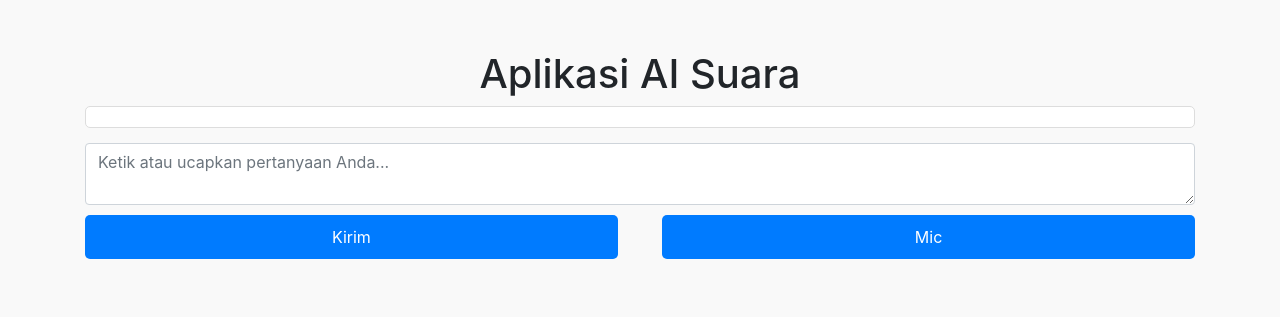
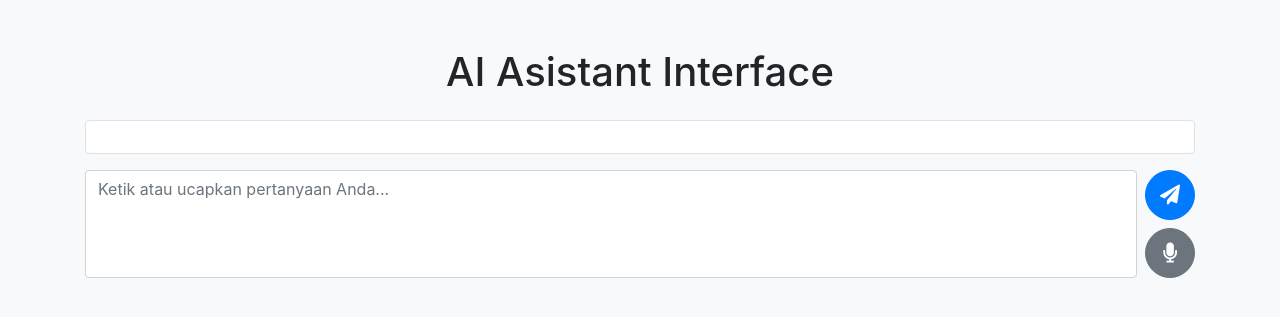
Before and after one commit to sukmaajidigital/AiPythonWeb, a Flask app: page / in a window 1280 px wide. Shown: the top 317 px of the page. Run offline with Flask 3, Linux system fonts and the light colour scheme; some libraries are stand-ins or nearby versions.

Commit message:
update view

```diff
--- a/app.py
+++ b/app.py
@@ -49,7 +49,7 @@ def process_query(query):
 def text_to_speech(text, language="id"):
     try:
         tts = gTTS(text=text, lang=language, slow=False)
-        output_path = f"static/audio_response/response_{datetime.now().strftime('%Y%m%d%H%M%S')}.mp3"
+        output_path = f"static/response_{datetime.now().strftime('%Y%m%d%H%M%S')}.mp3"
         tts.save(output_path)
         return output_path
     except Exception as e:
@@ -84,8 +84,8 @@ def save_response_to_file(response):
 # Speak
 def speak(text):
     tts = gTTS(text=text, lang="id", slow=False)
-    tts.save("static/audio_response/response.mp3")
-    os.system("start static/audio_response/response.mp3")
+    tts.save("static/response.mp3")
+    os.system("start static/response.mp3")
 
 @app.route("/")
 def index():
@@ -96,7 +96,7 @@ def speech_to_text():
     if "audio" not in request.files:
         return jsonify({"error": "Tidak ada file audio yang dikirim."}), 400
     audio_file = request.files["audio"]
-    file_path = f"static/audio/{audio_file.filename}"
+    file_path = f"uploads/{audio_file.filename}"
     audio_file.save(file_path)
 
     # Recognize speech
@@ -132,7 +132,7 @@ def tts():
 
 @app.route("/get-audio/<filename>", methods=["GET"])
 def get_audio(filename):
-    return send_file(f"static/audio_response/{filename}", mimetype="audio/mp3")
+    return send_file(f"static/{filename}", mimetype="audio/mp3")
 
 @app.route("/open-application", methods=["POST"])
 def open_app():
--- a/templates/index.html
+++ b/templates/index.html
@@ -3,194 +3,58 @@
   <head>
     <meta charset="UTF-8" />
     <meta name="viewport" content="width=device-width, initial-scale=1.0" />
-    <title>Aplikasi AI Suara</title>
+    <title>Aplikasi Ai Suara</title>
     <link
       href="https://stackpath.bootstrapcdn.com/bootstrap/4.5.2/css/bootstrap.min.css"
       rel="stylesheet"
     />
-    <style>
-      body {
-        background-color: #f9f9f9;
-      }
+    <link
+      href="https://cdnjs.cloudflare.com/ajax/libs/font-awesome/5.15.4/css/all.min.css"
+      rel="stylesheet"
+    />
+  </head>
+  <body class="bg-light">
+    <div class="container mt-5">
+      <h1 class="text-center mb-4">AI Asistant Interface</h1>
+      <div
+        class="chat-container bg-white p-3 border rounded mb-3"
+        id="chatContainer"
+        style="max-height: 300px; overflow-y: auto"
+      ></div>
 
-      .container {
-        margin-top: 50px;
-      }
-
-      .chat-container {
-        max-height: 300px;
-        overflow-y: auto;
-        border: 1px solid #ddd;
-        border-radius: 5px;
-        margin-bottom: 15px;
-        padding: 10px;
-        background-color: #fff;
-      }
-
-      .chat-message {
-        margin: 5px 0;
-      }
-
-      .user-message {
-        text-align: right;
-      }
-
-      .bot-message {
-        text-align: left;
-      }
-
-      textarea {
-        width: 100%;
-        margin: 10px 0;
-      }
-
-      audio {
-        width: 100%;
-        margin: 10px 0;
-      }
-
-      .buttons {
-        display: flex;
-        justify-content: space-between;
-        margin-top: 10px;
-      }
-
-      .buttons button {
-        width: 48%;
-        padding: 10px;
-        border: none;
-        border-radius: 5px;
-        background-color: #007bff;
-        color: white;
-        font-size: 16px;
-        cursor: pointer;
-      }
-
-      .buttons button:hover {
-        background-color: #0056b3;
-      }
-    </style>
-  </head>
-  <body>
-    <div class="container">
-      <h1 class="text-center">Aplikasi AI Suara</h1>
-      <div class="chat-container" id="chatContainer"></div>
+      <!-- Input field with buttons -->
+      <div class="d-flex">
         <textarea
           id="queryInput"
           class="form-control"
           placeholder="Ketik atau ucapkan pertanyaan Anda..."
+          rows="1"
+          style="resize: none"
         ></textarea>
-      <div class="buttons">
-        <button id="sendQuery" class="btn btn-primary">Kirim</button>
-        <button id="startVoice" class="btn btn-secondary">
-          <i class="fas fa-microphone"></i> Mic
+        <div class="d-flex flex-column ml-2">
+          <button
+            id="sendQuery"
+            class="btn btn-primary rounded-circle mb-2"
+            style="width: 50px; height: 50px; font-size: 20px"
+          >
+            <i class="fas fa-paper-plane"></i>
+          </button>
+          <button
+            id="startVoice"
+            class="btn btn-secondary rounded-circle"
+            style="width: 50px; height: 50px; font-size: 20px"
+          >
+            <i class="fas fa-microphone"></i>
           </button>
         </div>
+      </div>
+
       <audio id="responseAudio" controls hidden></audio>
     </div>
+
     <script src="https://code.jquery.com/jquery-3.5.1.slim.min.js"></script>
     <script src="https://cdn.jsdelivr.net/npm/@popperjs/core@2.5.4/dist/umd/popper.min.js"></script>
     <script src="https://stackpath.bootstrapcdn.com/bootstrap/4.5.2/js/bootstrap.min.js"></script>
-    <script>
-      const chatContainer = document.getElementById("chatContainer");
-      const queryInput = document.getElementById("queryInput");
-      const responseAudio = document.getElementById("responseAudio");
-
-      const appendMessage = (message, type) => {
-        const div = document.createElement("div");
-        div.className = `chat-message ${type}-message`;
-        div.innerText = message;
-        chatContainer.appendChild(div);
-        chatContainer.scrollTop = chatContainer.scrollHeight;
-      };
-
-      const playAudio = (audioPath) => {
-        responseAudio.src = audioPath;
-        responseAudio.hidden = false;
-        responseAudio.load(); // Memastikan audio dimuat ulang
-        responseAudio.play();
-      };
-
-      document.getElementById("sendQuery").addEventListener("click", async () => {
-        const query = queryInput.value;
-        if (!query) {
-          alert("Masukkan teks terlebih dahulu!");
-          return;
-        }
-
-        appendMessage(query, "user");
-        queryInput.value = "";
-
-        if (query.includes("buka")) {
-          const app_name = query.replace("buka", "").trim();
-          open_application(app_name);
-        } else {
-          const response = await fetch("/process-query", {
-            method: "POST",
-            headers: { "Content-Type": "application/json" },
-            body: JSON.stringify({ query }),
-          });
-
-          const data = await response.json();
-          appendMessage(data.response, "bot");
-
-          if (data.audio_path) {
-            playAudio(`/get-audio/${data.audio_path.split("/").pop()}`);
-          }
-        }
-      });
-
-      document.getElementById("startVoice").addEventListener("click", async () => {
-        const recognition = new (window.SpeechRecognition || window.webkitSpeechRecognition)();
-        recognition.lang = "id-ID";
-        recognition.interimResults = false;
-        recognition.maxAlternatives = 1;
-
-        recognition.onresult = async (event) => {
-          const speechResult = event.results[0][0].transcript.toLowerCase();
-          appendMessage(speechResult, "user");
-          queryInput.value = speechResult;
-
-          if (speechResult.includes("buka")) {
-            const app_name = speechResult.replace("buka", "").trim();
-            open_application(app_name);
-          } else {
-            const response = await fetch("/process-query", {
-              method: "POST",
-              headers: { "Content-Type": "application/json" },
-              body: JSON.stringify({ query: speechResult }),
-            });
-
-            const data = await response.json();
-            appendMessage(data.response, "bot");
-
-            if (data.audio_path) {
-              playAudio(`/get-audio/${data.audio_path.split("/").pop()}`);
-            }
-          }
-        };
-
-        recognition.onerror = (event) => {
-          alert("Terjadi kesalahan saat menangkap suara.");
-        };
-
-        recognition.start();
-      });
-
-      const open_application = (app_name) => {
-        fetch("/open-application", {
-          method: "POST",
-          headers: { "Content-Type": "application/json" },
-          body: JSON.stringify({ app_name }),
-        })
-          .then((response) => response.json())
-          .then((data) => {
-            appendMessage(data.response, "bot");
-            if (data.audio_path) {
-              playAudio(`/get-audio/${data.audio_path.split("/").pop()}`);
-            }
-          });
-      };
-    </script>
+    <script src="/static/js/app.js"></script>
   </body>
 </html>
```
Also changed, not shown: static/js/app.js (+99 -0 lines). Lines whose indentation alone changed are shown as unchanged.
